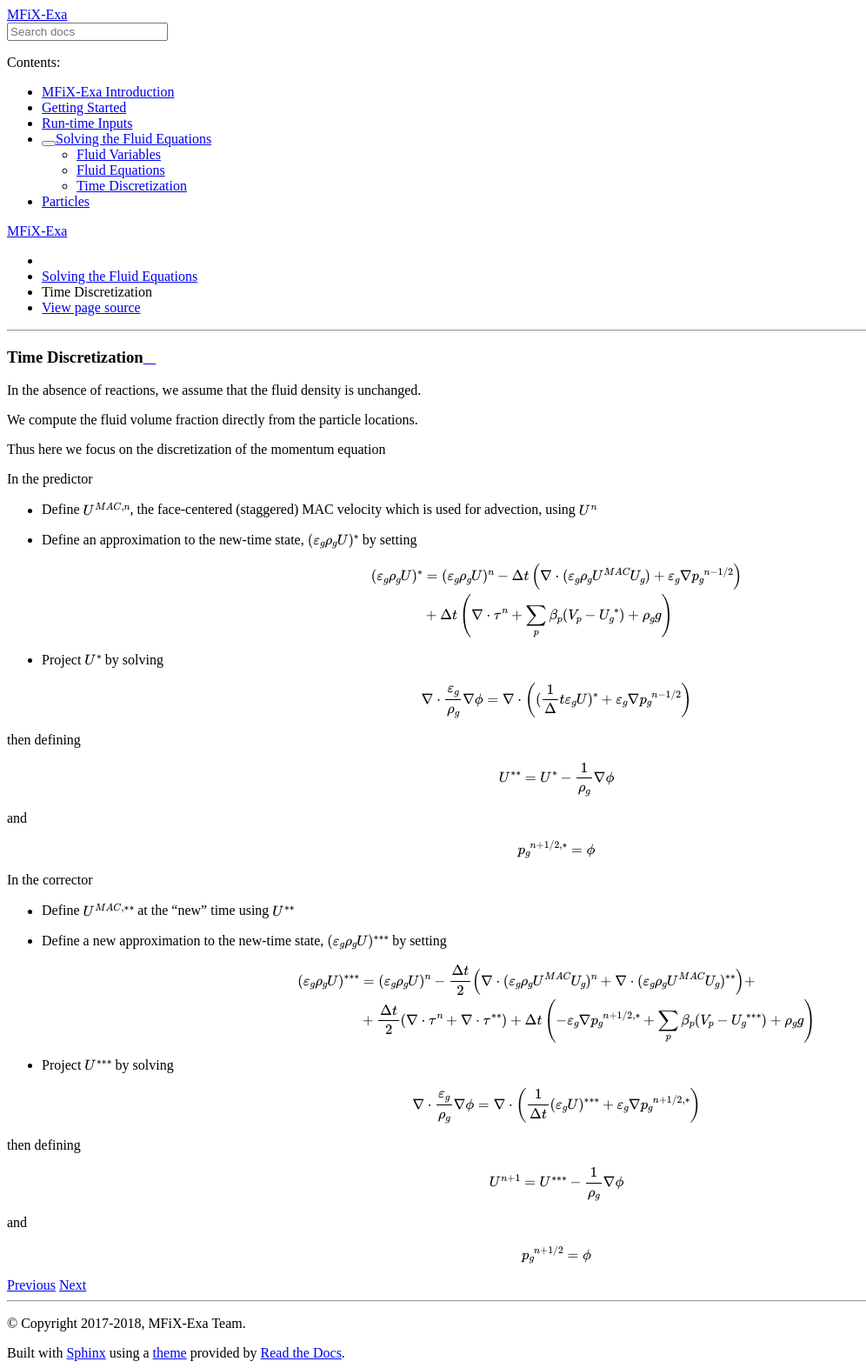
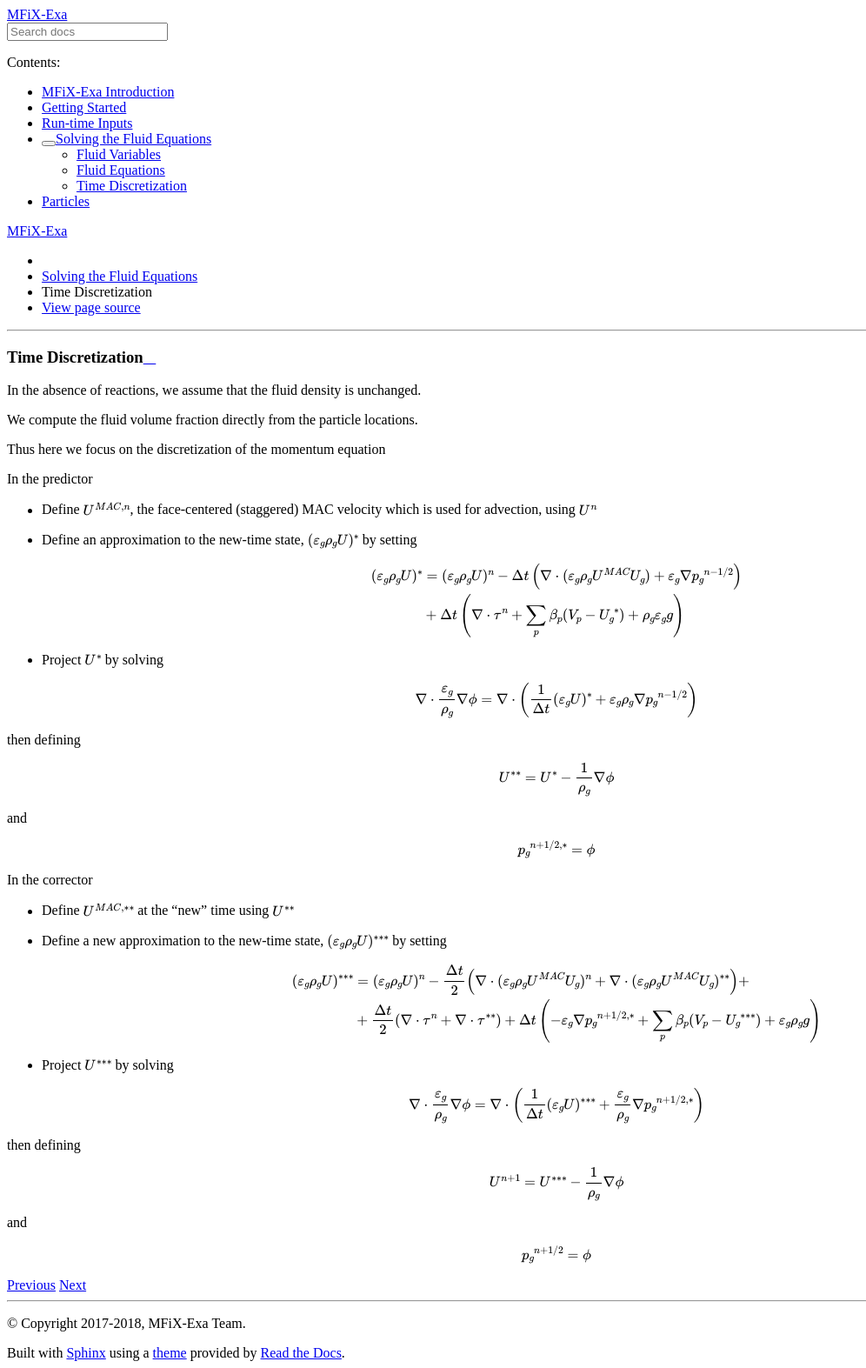
Before and after one commit to mwm126/MFIX-Exa, a Sphinx documentation site: the page built from docs/source/FluidTimeDiscretization.rst, in a window 1280 px wide. Shown: the whole page at 87% size, without its empty margins (0-996 px from the left). Built offline with Sphinx 7.4.7 and the Read the Docs theme 2.0.0, drawn with Linux system fonts in a browser that asks for light colours.

Commit message:
Needed factor of eps in front of (rho g)

```diff
--- a/docs/source/FluidTimeDiscretization.rst
+++ b/docs/source/FluidTimeDiscretization.rst
@@ -16,11 +16,11 @@ In the predictor
 
 .. math:: (\varepsilon_g \rho_g U)^{\ast} &= (\varepsilon_g \rho_g U)^n -
            \Delta t \left( \nabla \cdot (\varepsilon_g \rho_g U^{MAC} U_g) + \varepsilon_g \nabla {p_g}^{n-1/2} \right) \\ &+
-           \Delta t \left( \nabla \cdot \tau^n + \sum_p \beta_p (V_p - {U_g}^{\ast}) + \rho_g g \right)
+           \Delta t \left( \nabla \cdot \tau^n + \sum_p \beta_p (V_p - {U_g}^{\ast}) + \rho_g \varepsilon_g g \right)
 
 -  Project :math:`U^{\ast}` by solving
 
-.. math:: \nabla \cdot \frac{\varepsilon_g}{\rho_g} \nabla \phi = \nabla \cdot \left( (\frac{1}{\Delta} t \varepsilon_g  U)^{\ast}+ \varepsilon_g \nabla {p_g}^{n-1/2} \right)
+.. math:: \nabla \cdot \frac{\varepsilon_g}{\rho_g} \nabla \phi = \nabla \cdot \left( \frac{1}{\Delta t} (\varepsilon_g  U)^{\ast}+ {\varepsilon_g}{\rho_g} \nabla {p_g}^{n-1/2} \right)
 
 then defining
 
@@ -37,11 +37,11 @@ In the corrector
 
 -  Define a new approximation to the new-time state, :math:`(\varepsilon_g \rho_g U)^{\ast \ast \ast}` by setting
 
-.. math:: (\varepsilon_g \rho_g U)^{\ast \ast \ast} &= (\varepsilon_g \rho_g U)^n - \frac{\Delta t}{2} \left( \nabla \cdot (\varepsilon_g \rho_g U^{MAC} U_g)^n + \nabla \cdot (\varepsilon_g \rho_g U^{MAC} U_g)^{\ast \ast}\right) + \\ &+ \frac{\Delta t}{2} \left( \nabla \cdot \tau^n + \nabla \cdot \tau^{\ast \ast} \right) + \Delta t \left( - \varepsilon_g \nabla {p_g}^{n+1/2,\ast} + \sum_p \beta_p (V_p - {U_g}^{\ast \ast \ast}) + \rho_g g \right)
+.. math:: (\varepsilon_g \rho_g U)^{\ast \ast \ast} &= (\varepsilon_g \rho_g U)^n - \frac{\Delta t}{2} \left( \nabla \cdot (\varepsilon_g \rho_g U^{MAC} U_g)^n + \nabla \cdot (\varepsilon_g \rho_g U^{MAC} U_g)^{\ast \ast}\right) + \\ &+ \frac{\Delta t}{2} \left( \nabla \cdot \tau^n + \nabla \cdot \tau^{\ast \ast} \right) + \Delta t \left( - \varepsilon_g \nabla {p_g}^{n+1/2,\ast} + \sum_p \beta_p (V_p - {U_g}^{\ast \ast \ast}) + \varepsilon_g \rho_g g \right)
 
 -  Project :math:`U^{\ast \ast \ast}` by solving
 
-.. math:: \nabla \cdot \frac{\varepsilon_g}{\rho_g} \nabla \phi = \nabla \cdot \left( \frac{1}{\Delta t} (\varepsilon_g  U)^{\ast \ast \ast} + \varepsilon_g \nabla {p_g}^{n+1/2,\ast} \right)
+.. math:: \nabla \cdot \frac{\varepsilon_g}{\rho_g} \nabla \phi = \nabla \cdot \left( \frac{1}{\Delta t} (\varepsilon_g  U)^{\ast \ast \ast} + \frac{\varepsilon_g}{\rho_g} \nabla {p_g}^{n+1/2,\ast} \right)
 
 then defining
 
```
